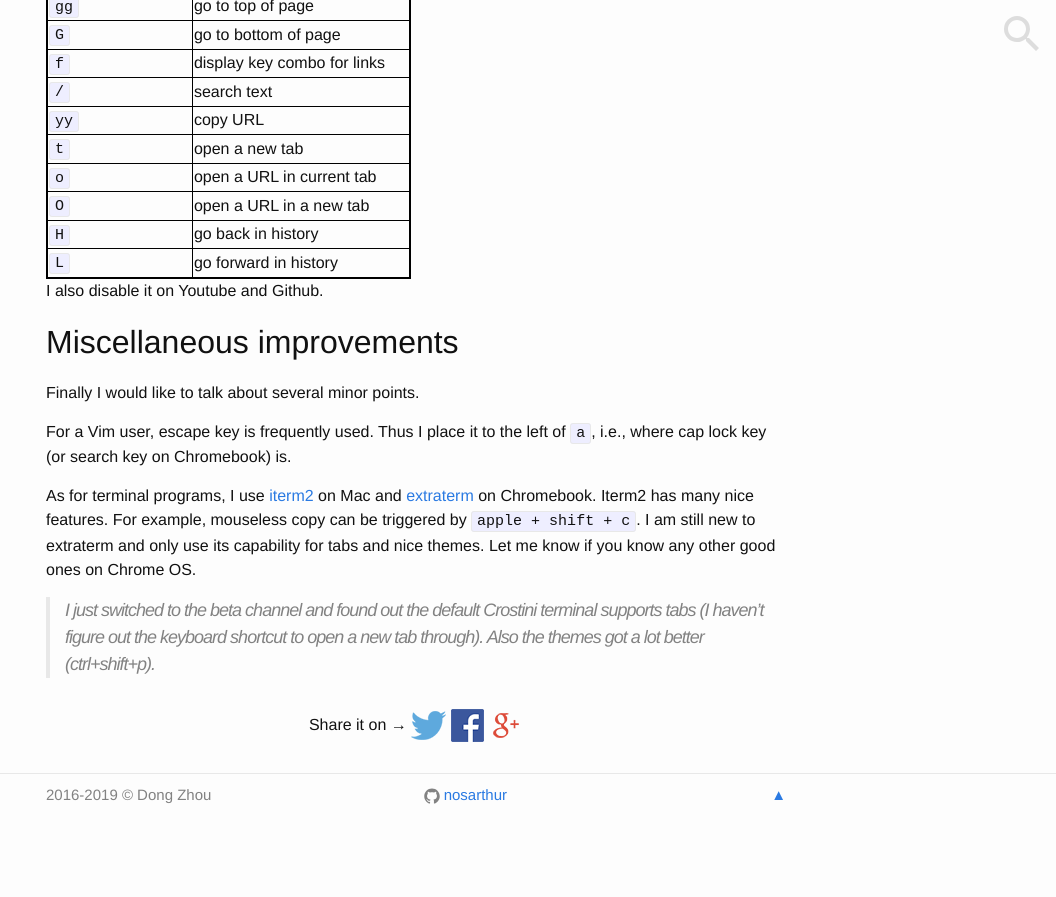
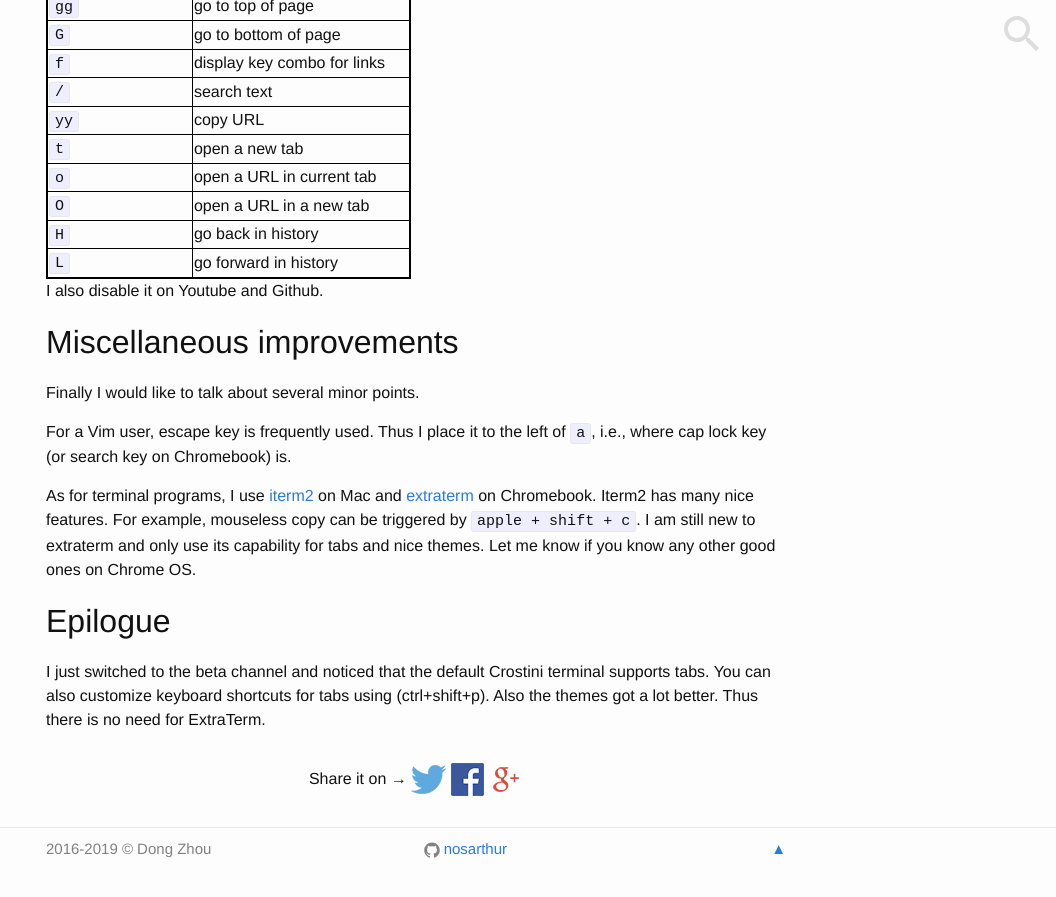
Before and after one commit to nosarthur/nosarthur.github.io, a Jekyll site: the page built from _posts/2020-06-27-vim-productivity.md, in a window 1280 px wide and 900 px high, scrolled down 3645 px. Shown: the top 897 px of the window, without its empty margins (224-1280 px from the left). Built offline with Jekyll 4.4.1, drawn with Linux system fonts in a browser that asks for light colours; comment, search, counter and statistics services are not loaded; before the commit the page ends 4491 px from its top, so only the background shows below that.

Commit message:
minor change to vim post

```diff
--- a/_posts/2020-06-27-vim-productivity.md
+++ b/_posts/2020-06-27-vim-productivity.md
@@ -184,6 +184,9 @@ For example, mouseless copy can be triggered by `apple + shift + c`.
 I am still new to extraterm and only use its capability for tabs and nice themes.
 Let me know if you know any other good ones on Chrome OS.
 
-> I just switched to the beta channel and found out the default Crostini terminal
-  supports tabs (I haven't figure out the keyboard shortcut to open a new tab
-  through). Also the themes got a lot better (ctrl+shift+p).
+## Epilogue
+
+I just switched to the beta channel and noticed that the default Crostini
+terminal supports tabs. You can also customize keyboard shortcuts for tabs
+using (ctrl+shift+p).
+Also the themes got a lot better. Thus there is no need for ExtraTerm.
```
